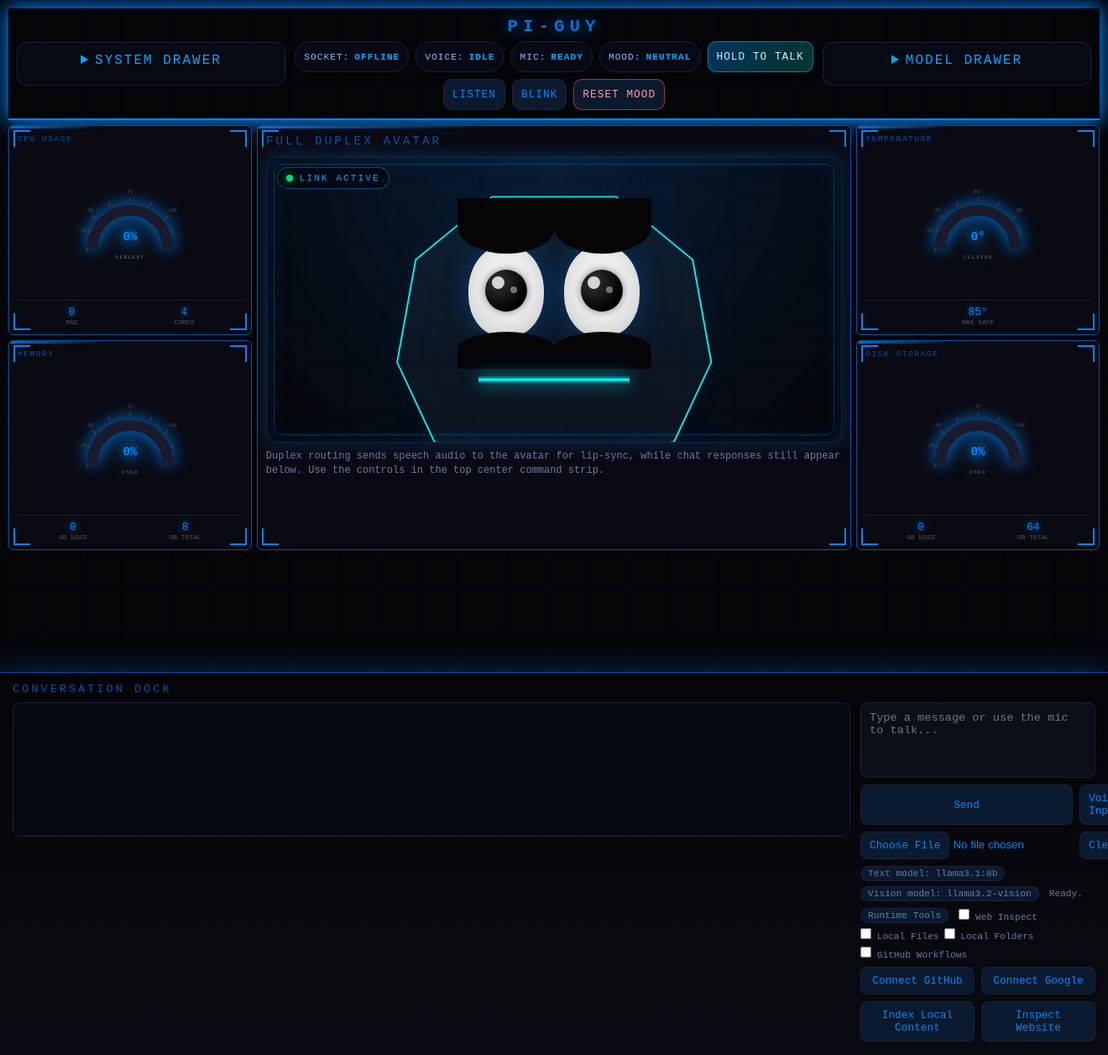
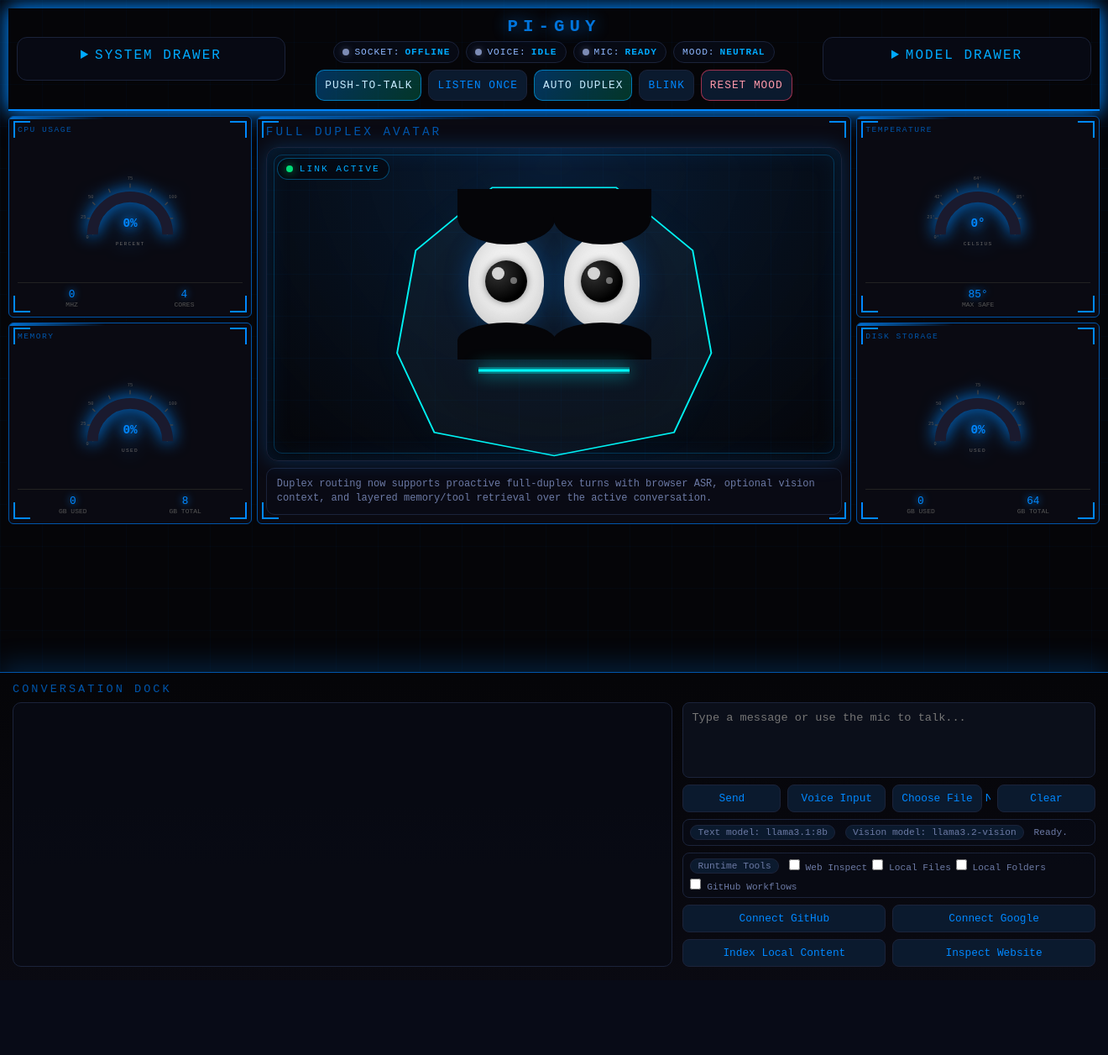
Before and after one commit to Mysticmarks/piguy, a Flask app: page / in a window 1320 px wide; the page is wider, and only the part inside the window is pictured. Shown: that part at 84% size. After the commit the page ends 1151 px from the top of that part, so only its background shows below. Run offline with Flask 3, Linux system fonts and the light colour scheme; data that the repository does not hold is empty; some libraries are stand-ins or nearby versions.

Commit message:
Enhance full-duplex companion layout and multimodal turn flow

```diff
--- a/app.py
+++ b/app.py
@@ -378,9 +378,17 @@ class RealtimeRAGOrchestrator:
         memory_lines = []
         for item in recent:
             memory_lines.append(f"{item['role']}: {item['content'][:180]}")
+        modality_lines = []
+        for item in session['history'][-8:]:
+            modality = item.get('modality') or {}
+            if modality.get('vision'):
+                modality_lines.append(f"vision: {str(modality['vision'])[:140]}")
+            if modality.get('audio'):
+                modality_lines.append(f"audio: {str(modality['audio'])[:140]}")
         retrieval = {
             'recent_context': memory_lines,
             'memory_notes': session['memory_notes'][-6:],
+            'modality_notes': modality_lines[-6:],
             'query': user_text,
         }
         return retrieval
@@ -396,10 +404,11 @@ class RealtimeRAGOrchestrator:
             tools.append('tts')
         return tools
 
-    def run_turn(self, session_id, user_text, model=DEFAULT_TEXT_MODEL):
+    def run_turn(self, session_id, user_text, model=DEFAULT_TEXT_MODEL, modality=None):
         session = self._get_session(session_id)
         if session is None:
             raise RuntimeError('Invalid realtime session')
+        modality = modality or {}
 
         tier_memory = self._retrieve_memory(session, user_text)
         tier_tools = self._tool_router(user_text)
@@ -431,12 +440,17 @@ class RealtimeRAGOrchestrator:
             messages.append({'role': item['role'], 'content': item['content']})
 
         messages.append({'role': 'user', 'content': user_text})
+        if modality:
+            messages.append({
+                'role': 'system',
+                'content': f"Multimodal companion context: {json.dumps(modality)}",
+            })
         reply = _chat_completion(messages, model)
         mood = self._classify_mood(reply or user_text)
 
         with self.lock:
-            session['history'].append({'role': 'user', 'content': user_text})
-            session['history'].append({'role': 'assistant', 'content': reply})
+            session['history'].append({'role': 'user', 'content': user_text, 'modality': modality})
+            session['history'].append({'role': 'assistant', 'content': reply, 'modality': {'mood': mood}})
             session['tool_events'].append({'ts': time.time(), 'tools': tier_tools})
             if user_text and len(user_text) > 24:
                 session['memory_notes'].append(user_text[:220])
@@ -516,11 +530,12 @@ def api_realtime_turn():
     settings = get_model_settings()
     session_id = data.get('session_id')
     user_text = (data.get('text') or '').strip()
+    modality = data.get('modality') if isinstance(data.get('modality'), dict) else {}
     model = data.get('model', settings.get('text_model', DEFAULT_TEXT_MODEL))
     if not session_id or not user_text:
         return jsonify({'status': 'error', 'message': 'session_id and text required'}), 400
     try:
-        result = orchestrator.run_turn(session_id, user_text, model=model)
+        result = orchestrator.run_turn(session_id, user_text, model=model, modality=modality)
         return jsonify({'status': 'ok', **result})
     except RuntimeError as exc:
         return jsonify({'status': 'error', 'message': str(exc)}), 400
--- a/templates/index.html
+++ b/templates/index.html
@@ -53,12 +53,12 @@
         .dashboard {
             display: grid;
             grid-template-columns: minmax(180px, 0.9fr) minmax(620px, 2.2fr) minmax(180px, 0.9fr);
-            grid-template-rows: auto minmax(250px, 1fr) minmax(250px, 1fr) minmax(260px, auto);
+            grid-template-rows: auto minmax(240px, 1fr) minmax(240px, 1fr) minmax(300px, auto);
             grid-template-areas:
                 "header header header"
                 "cpu face temp"
                 "memory face disk"
-                ". chat .";
+                "chat chat chat";
             gap: 6px;
             padding: 10px;
             height: 100vh;
@@ -326,7 +326,7 @@
         #temp-panel { grid-area: temp; }
         #memory-panel { grid-area: memory; }
         #disk-panel { grid-area: disk; }
-        .face-panel { grid-area: face; min-height: 100%; }
+        .face-panel { grid-area: face; min-height: 100%; display: flex; flex-direction: column; }
         #cpu-panel,
         #temp-panel,
         #memory-panel,
@@ -394,7 +394,7 @@
         .settings-grid select,
         .settings-grid button,
         .settings-grid label { font-size: 0.75rem; }
-        .chat-dock { grid-area: chat; min-width: min(920px, 100%); justify-self: center; width: 100%; }
+        .chat-dock { grid-area: chat; min-width: 0; justify-self: stretch; width: 100%; margin-top: 0; }
 
         .header-center {
             display: grid;
@@ -415,12 +415,16 @@
         .face-grid {
             display: grid;
             grid-template-columns: 1fr;
+            grid-template-rows: minmax(260px, 1fr) auto;
             gap: 8px;
             height: 100%;
             align-items: stretch;
+            flex: 1 1 auto;
+            min-height: 0;
         }
 
         .face-viewport {
+            min-height: 0;
             position: relative;
             border-radius: 14px;
             border: 1px solid #1b233a;
@@ -512,6 +516,24 @@
             color: var(--blue-bright);
         }
 
+        .status-light {
+            width: 8px;
+            height: 8px;
+            border-radius: 50%;
+            background: #7d8cb5;
+            box-shadow: 0 0 8px rgba(125, 140, 181, 0.5);
+        }
+
+        .status-light.live {
+            background: #00ff88;
+            box-shadow: 0 0 10px rgba(0, 255, 136, 0.8);
+        }
+
+        .status-light.busy {
+            background: #ffdd55;
+            box-shadow: 0 0 10px rgba(255, 221, 85, 0.7);
+        }
+
         .duplex-actions {
             display: grid;
             grid-template-columns: repeat(2, minmax(0, 1fr));
@@ -567,6 +589,10 @@
             font-size: 0.75rem;
             color: #6c7aa5;
             line-height: 1.4;
+            border: 1px solid #1b233a;
+            border-radius: 10px;
+            padding: 10px 12px;
+            background: rgba(8, 10, 20, 0.75);
         }
 
         .chat-dock {
@@ -608,8 +634,9 @@
 
         .chat-body {
             display: grid;
-            grid-template-columns: 1fr 280px;
+            grid-template-columns: minmax(0, 1.6fr) minmax(320px, 1fr);
             gap: 12px;
+            align-items: stretch;
         }
 
         .chat-log {
@@ -617,7 +644,8 @@
             border-radius: 10px;
             background: rgba(8, 10, 20, 0.8);
             padding: 10px;
-            height: 160px;
+            height: 100%;
+            min-height: 210px;
             overflow-y: auto;
         }
 
@@ -669,8 +697,16 @@
 
         .chat-actions {
             display: grid;
-            grid-template-columns: 1fr 1fr;
+            grid-template-columns: repeat(2, minmax(0, 1fr));
             gap: 8px;
+        }
+
+        .chat-actions.primary-actions {
+            grid-template-columns: repeat(4, minmax(0, 1fr));
+        }
+
+        .chat-actions.secondary-actions {
+            grid-template-columns: repeat(2, minmax(0, 1fr));
         }
 
         .chat-actions button,
@@ -704,6 +740,10 @@
             flex-wrap: wrap;
             gap: 6px;
             align-items: center;
+            border: 1px solid #1b233a;
+            border-radius: 8px;
+            padding: 6px 8px;
+            background: rgba(8, 12, 22, 0.65);
         }
 
         .chat-meta .pill {
@@ -746,6 +786,10 @@
 
             .chat-body {
                 grid-template-columns: 1fr;
+            }
+
+            .chat-actions.primary-actions {
+                grid-template-columns: repeat(2, minmax(0, 1fr));
             }
         }
     </style>
@@ -781,12 +825,13 @@
                         <div>
                             <h1>Pi-Guy</h1>
                             <div class="top-controls">
-                                <div class="duplex-pill">Socket: <span id="duplex-socket">offline</span></div>
-                                <div class="duplex-pill">Voice: <span id="duplex-voice">idle</span></div>
-                                <div class="duplex-pill">Mic: <span id="duplex-mic">ready</span></div>
+                                <div class="duplex-pill"><span class="status-light" id="socket-light"></span> Socket: <span id="duplex-socket">offline</span></div>
+                                <div class="duplex-pill"><span class="status-light" id="voice-light"></span> Voice: <span id="duplex-voice">idle</span></div>
+                                <div class="duplex-pill"><span class="status-light" id="mic-light"></span> Mic: <span id="duplex-mic">ready</span></div>
                                 <div class="duplex-pill">Mood: <span id="duplex-mood">neutral</span></div>
-                                <button class="primary" id="duplex-talk">Hold to Talk</button>
-                                <button id="duplex-listen">Listen</button>
+                                <button class="primary" id="duplex-talk">Push-to-Talk</button>
+                                <button id="duplex-listen">Listen Once</button>
+                                <button class="primary" id="duplex-auto">Auto Duplex</button>
                                 <button id="duplex-blink">Blink</button>
                                 <button class="danger" id="duplex-reset">Reset Mood</button>
                             </div>
@@ -820,8 +865,7 @@
                             <iframe id="duplex-face" src="/face?embed=1" title="Pi-Guy Face"></iframe>
                         </div>
                         <div class="duplex-notes">
-                            Duplex routing sends speech audio to the avatar for lip-sync, while chat responses still
-                            appear below. Use the controls in the top center command strip.
+                            Duplex routing now supports proactive full-duplex turns with browser ASR, optional vision context, and layered memory/tool retrieval over the active conversation.
                         </div>
                     </div>
                 </div>
@@ -1016,7 +1060,7 @@
                 <div class="chat-log" id="chat-log" aria-live="polite"></div>
                 <div class="chat-inputs">
                     <textarea id="chat-input" placeholder="Type a message or use the mic to talk..."></textarea>
-                    <div class="chat-actions">
+                    <div class="chat-actions primary-actions">
                         <button id="chat-send">Send</button>
                         <button id="chat-voice">Voice Input</button>
                         <input type="file" id="chat-image" accept="image/*">
@@ -1034,7 +1078,7 @@
                         <label><input type="checkbox" id="allow-local-folders"> Local Folders</label>
                         <label><input type="checkbox" id="allow-github-workflows"> GitHub Workflows</label>
                     </div>
-                    <div class="chat-actions">
+                    <div class="chat-actions secondary-actions">
                         <button id="connect-github" type="button">Connect GitHub</button>
                         <button id="connect-google" type="button">Connect Google</button>
                         <button id="scan-local-content" type="button">Index Local Content</button>
@@ -1181,14 +1225,24 @@
         const duplexLinkLabel = document.getElementById('duplex-link-label');
         const duplexTalk = document.getElementById('duplex-talk');
         const duplexListen = document.getElementById('duplex-listen');
+        const duplexAuto = document.getElementById('duplex-auto');
         const duplexBlink = document.getElementById('duplex-blink');
         const duplexReset = document.getElementById('duplex-reset');
         const duplexFace = document.getElementById('duplex-face');
+        const socketLight = document.getElementById('socket-light');
+        const voiceLight = document.getElementById('voice-light');
+        const micLight = document.getElementById('mic-light');
         const chatMessages = [];
         let isSending = false;
+        let realtimeSessionId = null;
+        let autoDuplexEnabled = false;
+        let autoDuplexTimer = null;
 
         syncModelLabels();
         loadModelSettings();
+        setDuplexStatus(duplexSocket, 'offline');
+        setDuplexStatus(duplexVoice, 'idle');
+        setDuplexStatus(duplexMic, 'ready');
 
 
         function syncModelLabels() {
@@ -1263,6 +1317,18 @@
             if (element) {
                 element.textContent = label;
             }
+            const normalized = (label || '').toLowerCase();
+            if (element === duplexSocket && socketLight) {
+                socketLight.classList.toggle('live', normalized === 'online' || normalized === 'connected');
+            }
+            if (element === duplexVoice && voiceLight) {
+                voiceLight.classList.toggle('live', normalized === 'speaking');
+                voiceLight.classList.toggle('busy', normalized === 'processing');
+            }
+            if (element === duplexMic && micLight) {
+                micLight.classList.toggle('live', normalized === 'listening' || normalized === 'captured');
+                micLight.classList.toggle('busy', normalized === 'processing');
+            }
         }
 
         function setDuplexMood(mood) {
@@ -1331,19 +1397,28 @@
             const useVision = chatVisionToggle.checked && chatImage.files.length > 0;
             try {
                 let responseData;
+                setDuplexStatus(duplexVoice, 'processing');
                 if (useVision) {
                     const file = chatImage.files[0];
                     const imageBase64 = await fileToBase64(file);
-                    responseData = await requestVision(content, imageBase64);
+                    const visionContext = await requestVision('Summarize scene for companion memory context.', imageBase64);
+                    responseData = await requestRealtimeTurn(content, {
+                        vision: visionContext.message || 'vision capture available',
+                        image_name: file.name
+                    });
                 } else {
-                    responseData = await requestChat();
+                    responseData = await requestRealtimeTurn(content, { audio: 'typed-input' });
                 }
                 if (responseData.status !== 'ok') {
                     throw new Error(responseData.message || 'Model response failed');
                 }
-                appendMessage('assistant', responseData.message);
-                storeMessage('assistant', responseData.message);
-                await speakText(responseData.message);
+                const answer = responseData.reply || responseData.message;
+                appendMessage('assistant', answer);
+                storeMessage('assistant', answer);
+                if (responseData.mood) {
+                    setDuplexMood(responseData.mood);
+                }
+                await speakText(answer);
                 setStatus('Ready.');
             } catch (error) {
                 appendMessage('system', `Error: ${error.message}`);
@@ -1351,7 +1426,40 @@
             } finally {
                 isSending = false;
                 chatSend.disabled = false;
-            }
+                setDuplexStatus(duplexVoice, 'idle');
+            }
+        }
+
+        async function ensureRealtimeSession() {
+            if (realtimeSessionId) {
+                return realtimeSessionId;
+            }
+            const response = await fetch('/api/realtime/session/start', {
+                method: 'POST',
+                headers: { 'Content-Type': 'application/json' },
+                body: JSON.stringify({ profile: 'full-duplex' })
+            });
+            const data = await response.json();
+            if (data.status !== 'ok') {
+                throw new Error(data.message || 'Failed to start realtime session');
+            }
+            realtimeSessionId = data.session_id;
+            return realtimeSessionId;
+        }
+
+        async function requestRealtimeTurn(prompt, modality = {}) {
+            const sessionId = await ensureRealtimeSession();
+            const response = await fetch('/api/realtime/turn', {
+                method: 'POST',
+                headers: { 'Content-Type': 'application/json' },
+                body: JSON.stringify({
+                    session_id: sessionId,
+                    text: prompt,
+                    model: CHAT_TEXT_MODEL,
+                    modality
+                })
+            });
+            return response.json();
         }
 
         async function requestChat() {
@@ -1482,8 +1590,10 @@
                         if (data.text) {
                             appendMessage('user', data.text);
                             storeMessage('user', data.text);
+                            chatInput.value = data.text;
                             setDuplexStatus(duplexMic, 'captured');
                             setDuplexMood('thinking');
+                            await sendChat();
                         } else {
                             appendMessage('system', 'No speech detected.');
                             setDuplexStatus(duplexMic, 'idle');
@@ -1502,6 +1612,28 @@
             });
         }
 
+        if (duplexAuto) {
+            duplexAuto.addEventListener('click', () => {
+                autoDuplexEnabled = !autoDuplexEnabled;
+                duplexAuto.classList.toggle('active', autoDuplexEnabled);
+                duplexAuto.textContent = autoDuplexEnabled ? 'Auto Duplex On' : 'Auto Duplex';
+                if (autoDuplexEnabled) {
+                    setStatus('Auto duplex enabled. Listening every 8s.');
+                    autoDuplexTimer = setInterval(() => {
+                        if (!isSending) {
+                            duplexListen.click();
+                        }
+                    }, 8000);
+                } else {
+                    setStatus('Auto duplex paused.');
+                    if (autoDuplexTimer) {
+                        clearInterval(autoDuplexTimer);
+                        autoDuplexTimer = null;
+                    }
+                }
+            });
+        }
+
         if (duplexBlink) {
             duplexBlink.addEventListener('click', () => {
                 callDuplexAction('/api/blink').catch((error) => {
```
